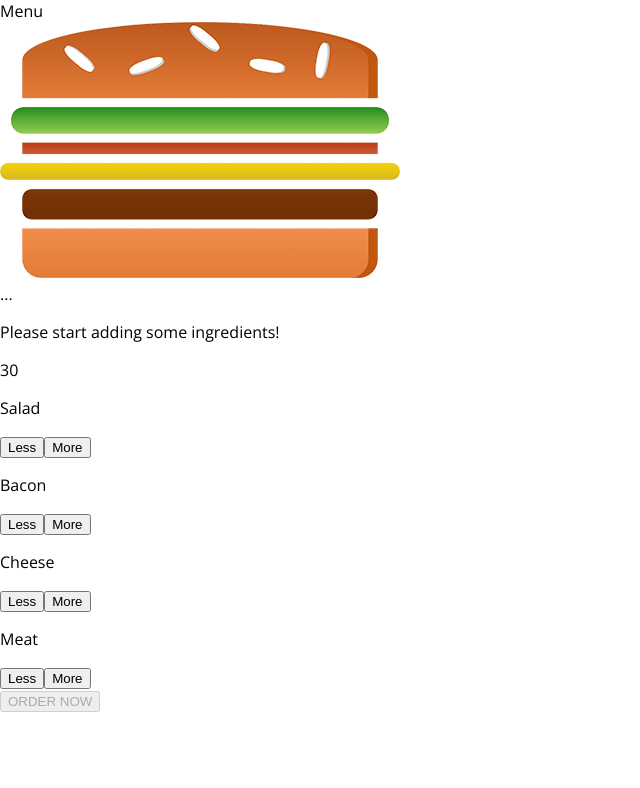
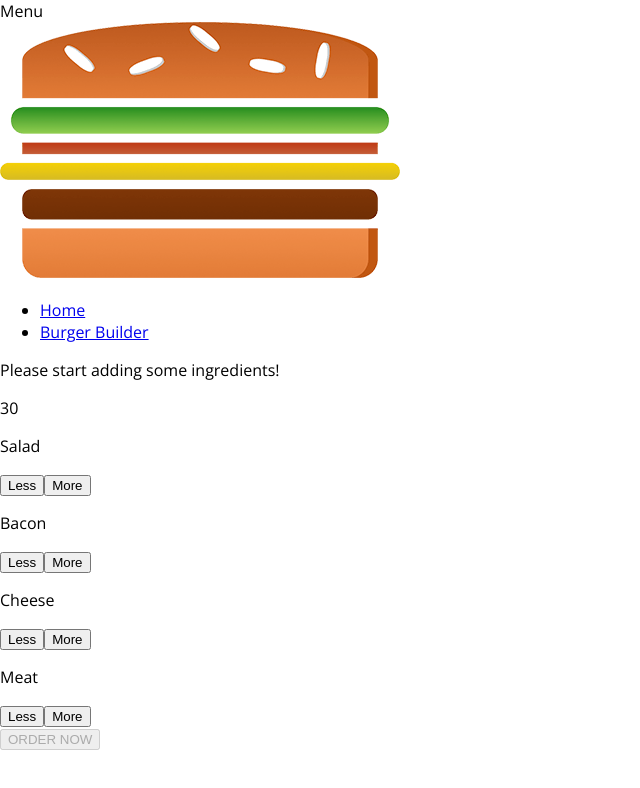
Before and after one commit to rehankhann/Burger_Builder, a React app: page / in a window 1280 px wide. Shown: the top 788 px of the page, without its empty margins (0-640 px from the left). Built offline with nearby package versions, Linux system fonts and the light colour scheme.

Commit message:
add navigation

```diff
--- a/src/components/Logo/Logo.js
+++ b/src/components/Logo/Logo.js
@@ -5,7 +5,7 @@
 const Logo = () => {
     return(
         <div className={Classes.logo}>
-            <img src={burgerlogo}/>
+            <img src={burgerlogo} alt="" title=""/>
         </div>
     );
 }
--- /dev/null
+++ b/src/components/Navigation/navigation.css
@@ -0,0 +1,7 @@
+.Navigation{padding: 0; margin: 0; text-align: right;}
+.Navigation li{display: inline-block; margin-right:15px;}
+.Navigation li:last-child{margin-right: 0;}
+.Navigation li a {text-decoration: none; color: #000;}
+.Navigation li a:hover{color: brown;}
+
+.Navigation li.active{color: rebeccapurple;}
--- /dev/null
+++ b/src/components/Navigation/navigation.js
@@ -0,0 +1,14 @@
+import React from 'react';
+import Classes from './navigation.css';
+import Navigationitem from './navigationitems'
+
+const Navigation = () =>{
+    return(
+        <ul className={Classes.Navigation}>
+            <Navigationitem links="/" active>Home</Navigationitem>
+            <Navigationitem links="/">Burger Builder</Navigationitem>
+        </ul>
+    )
+}
+
+export default Navigation;
--- /dev/null
+++ b/src/components/Navigation/navigationitems.js
@@ -0,0 +1,10 @@
+import React from 'react';
+import Classes from './navigation.css'
+
+const navigationitems = (props) =>{
+    return(
+        <li className={props.active ? Classes.active : null }><a href={props.links}>{props.children}</a></li>
+    );
+}
+
+export default navigationitems;
--- a/src/components/UI/Toolbar/Toolbar.js
+++ b/src/components/UI/Toolbar/Toolbar.js
@@ -1,13 +1,16 @@
 import React from 'react'
 import Classes from './Toolbar.css'
 import Logo from '../../Logo/Logo'
+import Navigation from '../../Navigation/navigation'
 
 const Toolbar = () => {
     return (
         <header className={Classes.Toolbar}>
             <div className="">Menu</div>
             <Logo/>
-            <nav>...</nav>
+            <nav>
+                <Navigation>Home</Navigation>
+            </nav>
         </header>
     );
 }
--- a/src/containers/BurgerBuilder/BurgerBuilder.js
+++ b/src/containers/BurgerBuilder/BurgerBuilder.js
@@ -46,7 +46,6 @@
 
     removeingrdientHandler = (type) => {
         const oldcount = this.state.ingredients[type];
-        console.log(oldcount);
         if(oldcount <=0){
             return;
         }
```
